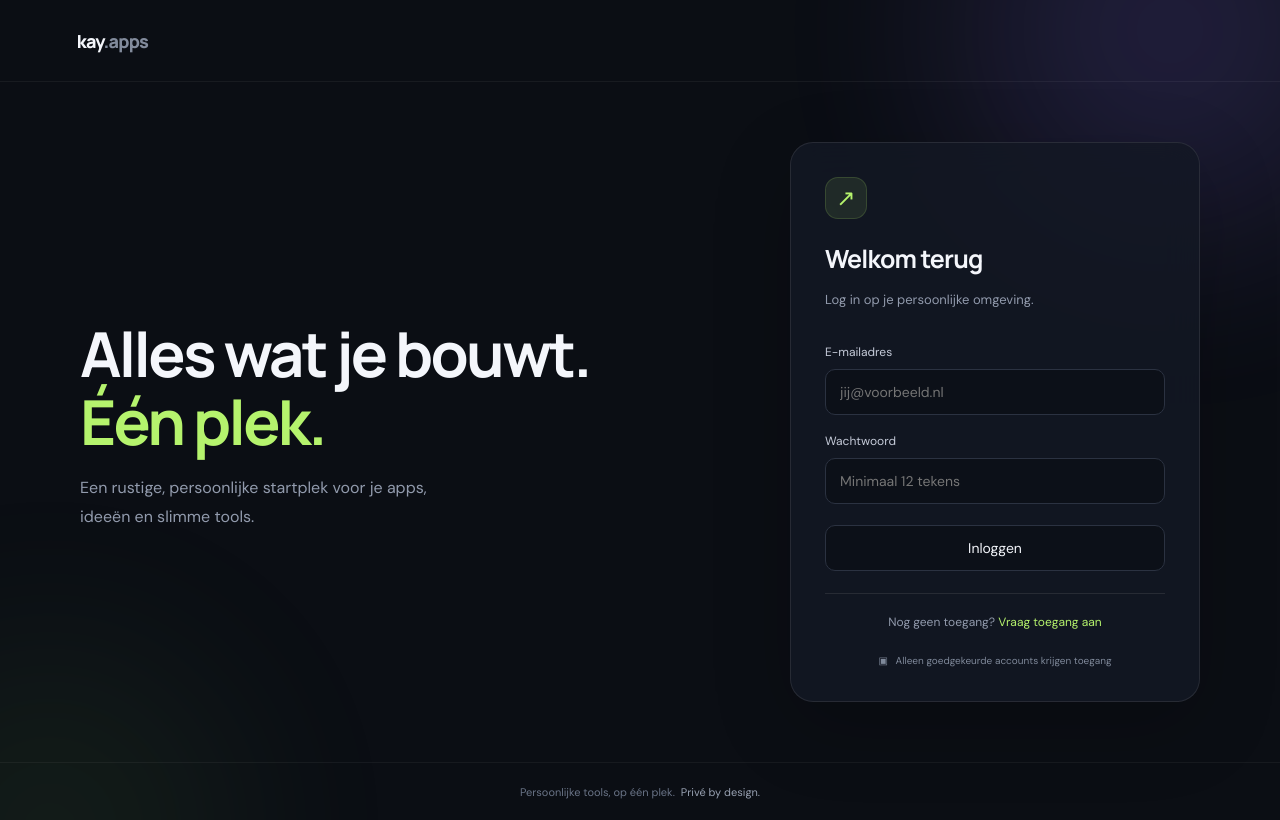
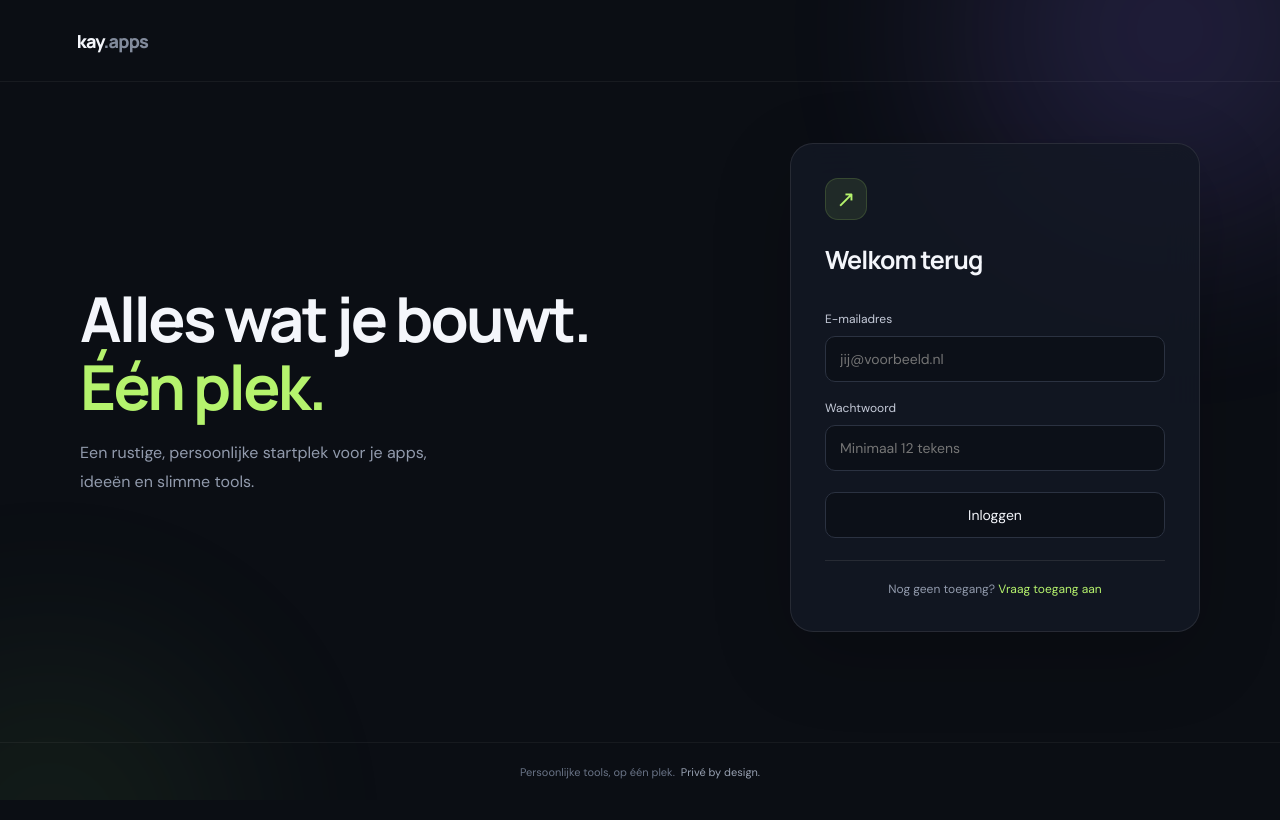
Before and after one commit to kay-smits-in-front/apps, a Flask app: page /login in a window 1280 px wide. After the commit the page ends 779 px from the top, so only its background shows below. Run offline with Flask 3, Linux system fonts and the light colour scheme.

Commit message:
### remove cringe intro sentence

```diff
--- a/templates/login.html
+++ b/templates/login.html
@@ -8,7 +8,7 @@
   </div>
   <div class="auth-card">
     <div class="card-icon">↗</div>
-    <h2>Welkom terug</h2><p class="muted">Log in op je persoonlijke omgeving.</p>
+    <h2>Welkom terug</h2>
     <form method="post" class="form">
       {{ form.hidden_tag() }}
       {{ form.email.label }}{{ form.email(placeholder="jij@voorbeeld.nl", autocomplete="email") }}
@@ -18,7 +18,6 @@
       {{ form.submit(class_="primary-button") }}
     </form>
     <div class="auth-bottom">Nog geen toegang? <a href="{{ url_for('request_access') }}">Vraag toegang aan</a></div>
-    <div class="secure-note"><span>▣</span> Alleen goedgekeurde accounts krijgen toegang</div>
   </div>
 </section>
 {% endblock %}
```
